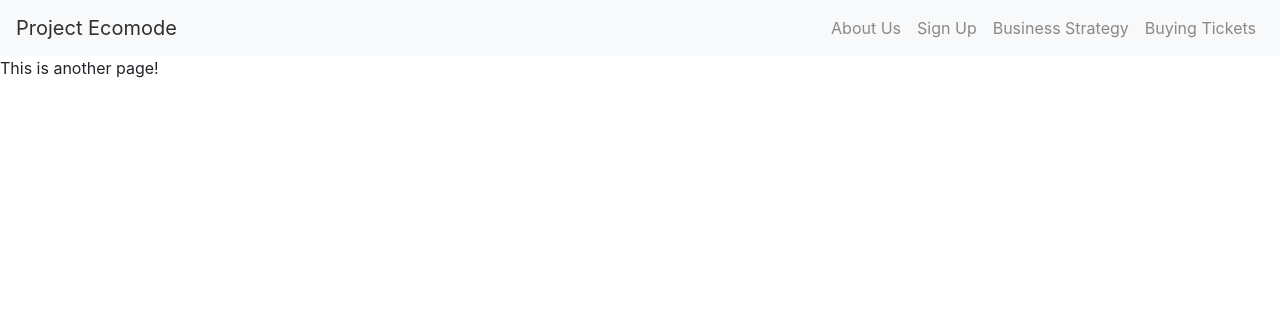
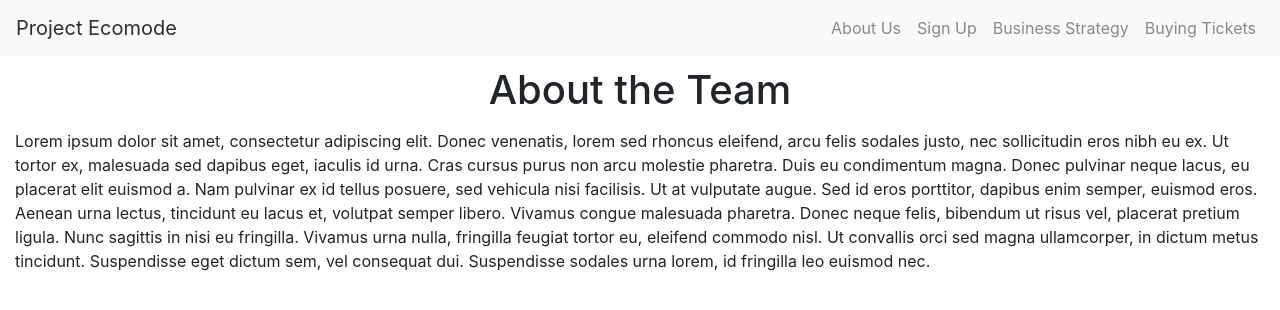
Before and after one commit to muhammadskhattak/ecomode, a React (Create React App) app: page /about in a window 1280 px wide. Shown: the top 310 px of the page. Built offline with nearby package versions, Linux system fonts and the light colour scheme.

Commit message:
Added some default lorem-ipsum to the website until a more final paragrpah/text-content container is decided.

```diff
--- a/src/About/About.js
+++ b/src/About/About.js
@@ -1,11 +1,13 @@
 import React from 'react';
 import EcomodeNav from '../GlobalComponents/EcomodeNav';
+import '../Stylesheets/App.css'
 
 const about = (props) => {
   return (
     <div>
       <EcomodeNav />
-      <p>This is another page!</p>
+      <h1 className='header'>About the Team</h1>
+      <p className='paragraph'>Lorem ipsum dolor sit amet, consectetur adipiscing elit. Donec venenatis, lorem sed rhoncus eleifend, arcu felis sodales justo, nec sollicitudin eros nibh eu ex. Ut tortor ex, malesuada sed dapibus eget, iaculis id urna. Cras cursus purus non arcu molestie pharetra. Duis eu condimentum magna. Donec pulvinar neque lacus, eu placerat elit euismod a. Nam pulvinar ex id tellus posuere, sed vehicula nisi facilisis. Ut at vulputate augue. Sed id eros porttitor, dapibus enim semper, euismod eros. Aenean urna lectus, tincidunt eu lacus et, volutpat semper libero. Vivamus congue malesuada pharetra. Donec neque felis, bibendum ut risus vel, placerat pretium ligula. Nunc sagittis in nisi eu fringilla. Vivamus urna nulla, fringilla feugiat tortor eu, eleifend commodo nisl. Ut convallis orci sed magna ullamcorper, in dictum metus tincidunt. Suspendisse eget dictum sem, vel consequat dui. Suspendisse sodales urna lorem, id fringilla leo euismod nec. </p>
     </div>
   );
 }
--- a/src/GlobalComponents/PathNotFound.js
+++ b/src/GlobalComponents/PathNotFound.js
@@ -1,5 +1,6 @@
 import React from 'react';
 import EcomodeNav from './EcomodeNav';
+import '../Stylesheets/App.css';
 
 const pathNotFound = (props) => {
     return (
--- a/src/Home/Home.js
+++ b/src/Home/Home.js
@@ -1,6 +1,7 @@
 import React from 'react';
 import banner from '../Images/banner.jpg';
 import '../Stylesheets/Home.css';
+import '../Stylesheets/App.css';
 import { Parallax } from 'react-parallax';
 import { MediaQuery } from 'react-responsive';
 import EcomodeNav from '../GlobalComponents/EcomodeNav';
@@ -24,7 +25,9 @@ const home = (props) => {
                     paddingTop:"57.25%"
                   }} />
               </Parallax>
-          <div style={{height:'1000px'}} />
+          {/* <div style={{height:'1000px'}} /> */}
+          <h1 className='header'>What is Ecomode?</h1>
+          <p className='paragraph'>Lorem ipsum dolor sit amet, consectetur adipiscing elit. Donec venenatis, lorem sed rhoncus eleifend, arcu felis sodales justo, nec sollicitudin eros nibh eu ex. Ut tortor ex, malesuada sed dapibus eget, iaculis id urna. Cras cursus purus non arcu molestie pharetra. Duis eu condimentum magna. Donec pulvinar neque lacus, eu placerat elit euismod a. Nam pulvinar ex id tellus posuere, sed vehicula nisi facilisis. Ut at vulputate augue. Sed id eros porttitor, dapibus enim semper, euismod eros. Aenean urna lectus, tincidunt eu lacus et, volutpat semper libero. Vivamus congue malesuada pharetra. Donec neque felis, bibendum ut risus vel, placerat pretium ligula. Nunc sagittis in nisi eu fringilla. Vivamus urna nulla, fringilla feugiat tortor eu, eleifend commodo nisl. Ut convallis orci sed magna ullamcorper, in dictum metus tincidunt. Suspendisse eget dictum sem, vel consequat dui. Suspendisse sodales urna lorem, id fringilla leo euismod nec.</p>
     </div>
   );
 };
--- a/src/Signup/Signup.js
+++ b/src/Signup/Signup.js
@@ -1,11 +1,12 @@
 import React from 'react';
 import EcomodeNav from '../GlobalComponents/EcomodeNav';
+import '../Stylesheets/App.css';
 
 const signup = (props) => {
     return (
         <div>
             <EcomodeNav />
-            <p>Sign up info here!</p>
+            <p className='paragraph'>Ut a erat vitae turpis sodales elementum. Aliquam pharetra, justo nec mollis dapibus, magna massa placerat nisi, vitae aliquet risus erat sed dolor. Vestibulum vel risus velit. In hac habitasse platea dictumst. Fusce neque sapien, euismod quis nulla quis, mattis semper tellus. Integer vel tortor quis sapien euismod tincidunt. Vivamus aliquam quis quam vitae imperdiet. Cras nunc mauris, tincidunt tincidunt ullamcorper eu, congue at ipsum. Nam ac vehicula elit, eget gravida ex. Praesent porta, massa consequat cursus rutrum, neque purus gravida enim, sit amet maximus justo nunc quis velit. </p>
         </div>
     );
 };
--- a/src/Strategy/Strategy.js
+++ b/src/Strategy/Strategy.js
@@ -1,11 +1,12 @@
 import React from 'react';
 import EcomodeNav from '../GlobalComponents/EcomodeNav';
+import '../Stylesheets/App.css';
 
 const strategy = (props) => {
     return (
         <div>
             <EcomodeNav />
-            <p>This page contains information on our Business Strategy!</p>
+            <p className='paragraph'>Vivamus ipsum neque, vestibulum sit amet rhoncus ut, egestas vitae ante. Suspendisse nunc dolor, interdum nec posuere sed, consectetur id dolor. Donec ac felis quis orci vulputate ultricies. Donec elementum arcu est, ac pellentesque sem sodales eget. Aenean eget quam consequat, molestie risus vel, finibus leo. Sed ornare mauris nisl. Vivamus blandit ex interdum felis pretium congue. Sed sed dui pulvinar, pulvinar lacus id, interdum dui. Donec sit amet maximus diam. Praesent nec egestas mi, eu congue felis. Phasellus tempus vehicula blandit. Curabitur id enim ac felis porta porttitor. </p>
         </div>
     );
 }
--- a/src/Stylesheets/App.css
+++ b/src/Stylesheets/App.css
@@ -22,11 +22,11 @@
   color: #61dafb;
 }
 
-@keyframes App-logo-spin {
-  from {
-    transform: rotate(0deg);
-  }
-  to {
-    transform: rotate(360deg);
-  }
+.header {
+  text-align: center;
+  padding-top: 10px;
 }
+
+.paragraph {
+  margin: 15px;
+}
--- a/src/Tickets/Tickets.js
+++ b/src/Tickets/Tickets.js
@@ -1,11 +1,12 @@
 import React from 'react';
 import EcomodeNav from '../GlobalComponents/EcomodeNav';
+import '../Stylesheets/App.css';
 
 const tickets = (props) => {
     return (
         <div>
             <EcomodeNav />
-            <p>This is where you can get information on how to buy ticekts!</p>
+            <p className='paragraph'> Nullam consectetur sollicitudin tortor a vehicula. Donec nunc tellus, gravida a sodales nec, maximus nec libero. Nam efficitur arcu nec ornare malesuada. Proin ut ultrices arcu. Fusce diam quam, aliquet ullamcorper pharetra non, tincidunt sit amet enim. Nam iaculis accumsan justo at molestie. Integer aliquam nisl mauris, et eleifend quam lobortis quis. Cras semper feugiat feugiat. Sed vulputate lacus sed lorem tempus, sed condimentum nulla hendrerit. </p>
         </div>
     );
 }
```
